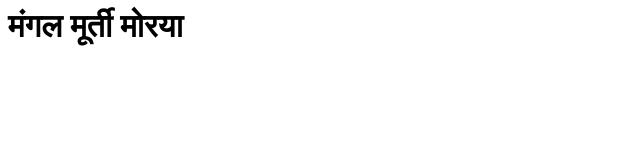
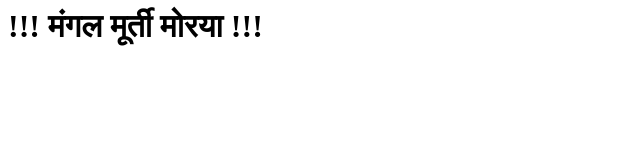
Before and after one commit to vikasdarade/Assignment-1, a plain HTML site: page index.html in a window 1280 px wide. Shown: the whole page, without its empty margins (0-640 px from the left). Drawn offline with Linux system fonts and the light colour scheme.

Commit message:
Update index.html
commit

```diff
--- a/index.html
+++ b/index.html
@@ -1 +1 @@
-<h1>मंगल मूर्ती मोरया</h1>
+<h1>!!! मंगल मूर्ती मोरया !!!</h1>
```
